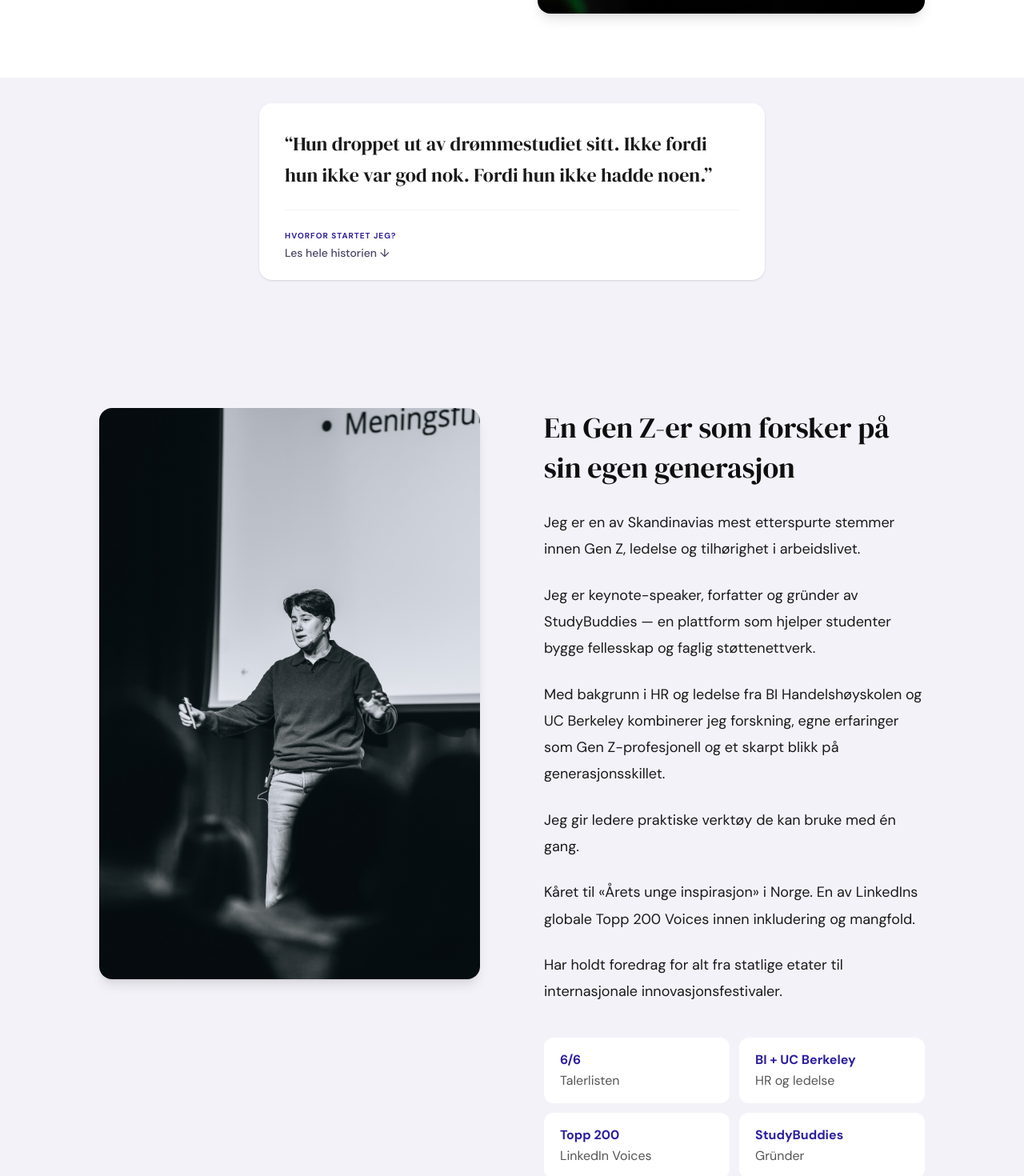
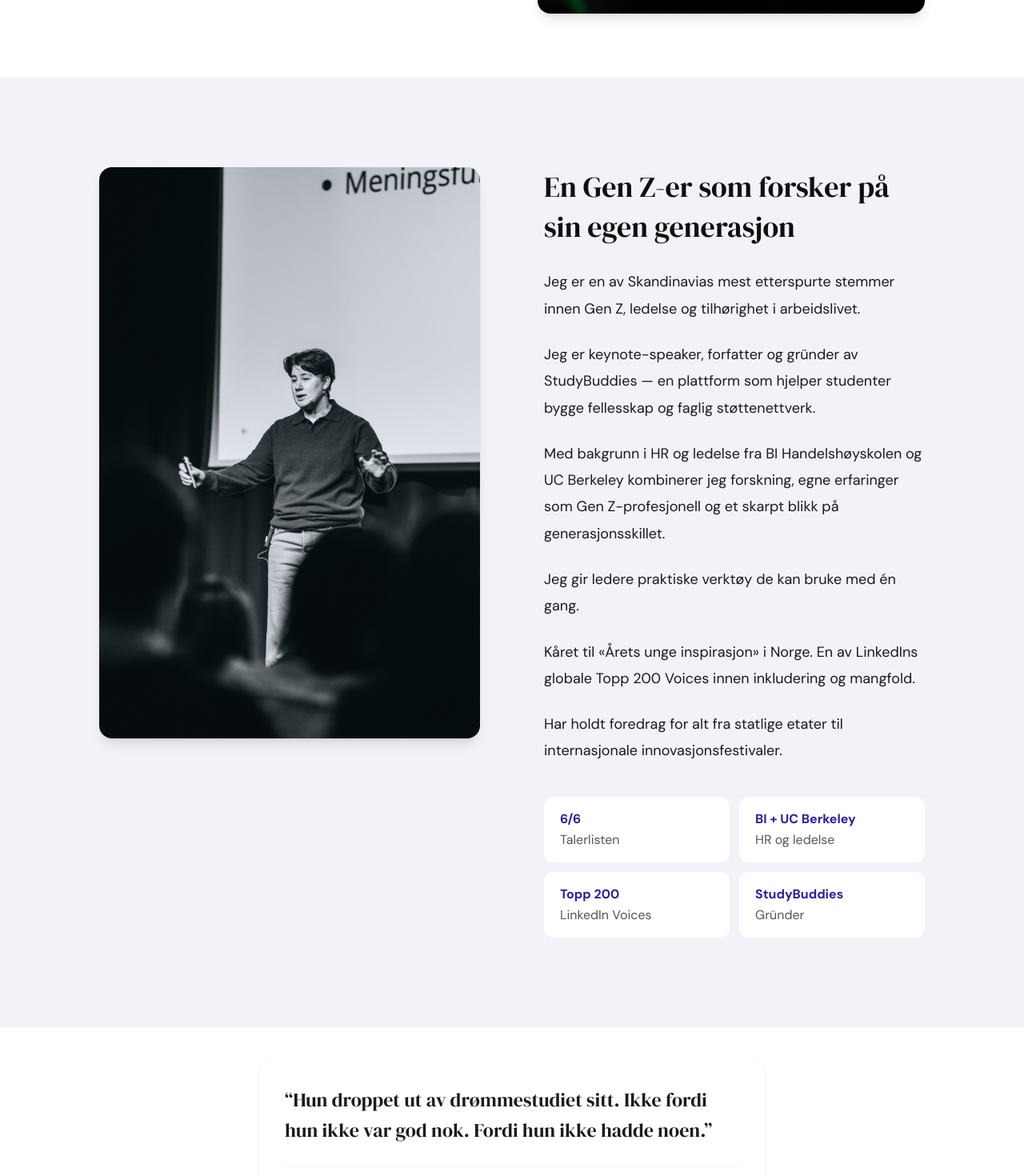
Before and after one commit to SuperDuper993/ina-cabanillas-website, a Next.js app: page /om in a window 1280 px wide. Shown: the part 740-2210 px from the top of the page at 80% size. Built offline with nearby package versions, Linux system fonts and the light colour scheme.

Commit message:
Om: flytt story-seksjon til etter bio, hvit bakgrunn

```diff
--- a/app/om/page.tsx
+++ b/app/om/page.tsx
@@ -56,7 +56,7 @@ const textMax = "max-w-[680px]";
 function StorySection({ bodyText }: { bodyText: string }) {
   const [open, setOpen] = useState(false);
   return (
-    <section className="bg-brand-lavender py-8">
+    <section className="bg-white py-10">
       <div className="max-w-[680px] mx-auto px-6">
         <div className="bg-white rounded-2xl overflow-hidden shadow-sm">
 
@@ -165,12 +165,6 @@ export default function OmPage() {
           </div>
         </section>
 
-        {/* 2. HISTORIEN — kollapsbar */}
-        <StorySection bodyText={bodyText} />
-
-        {/* Spacer mellom historie og bio */}
-        <div className="h-4 bg-brand-lavender" />
-
         {/* 6. BIO */}
         <section className={`${sectionPad} bg-brand-lavender`}>
           <div className="max-w-[1080px] mx-auto px-6">
@@ -226,6 +220,9 @@ export default function OmPage() {
             </motion.div>
           </div>
         </section>
+
+        {/* HISTORIEN — kollapsbar, etter bio */}
+        <StorySection bodyText={bodyText} />
 
         {/* Verdier */}
         <section className={`${sectionPad} bg-white`}>
```
